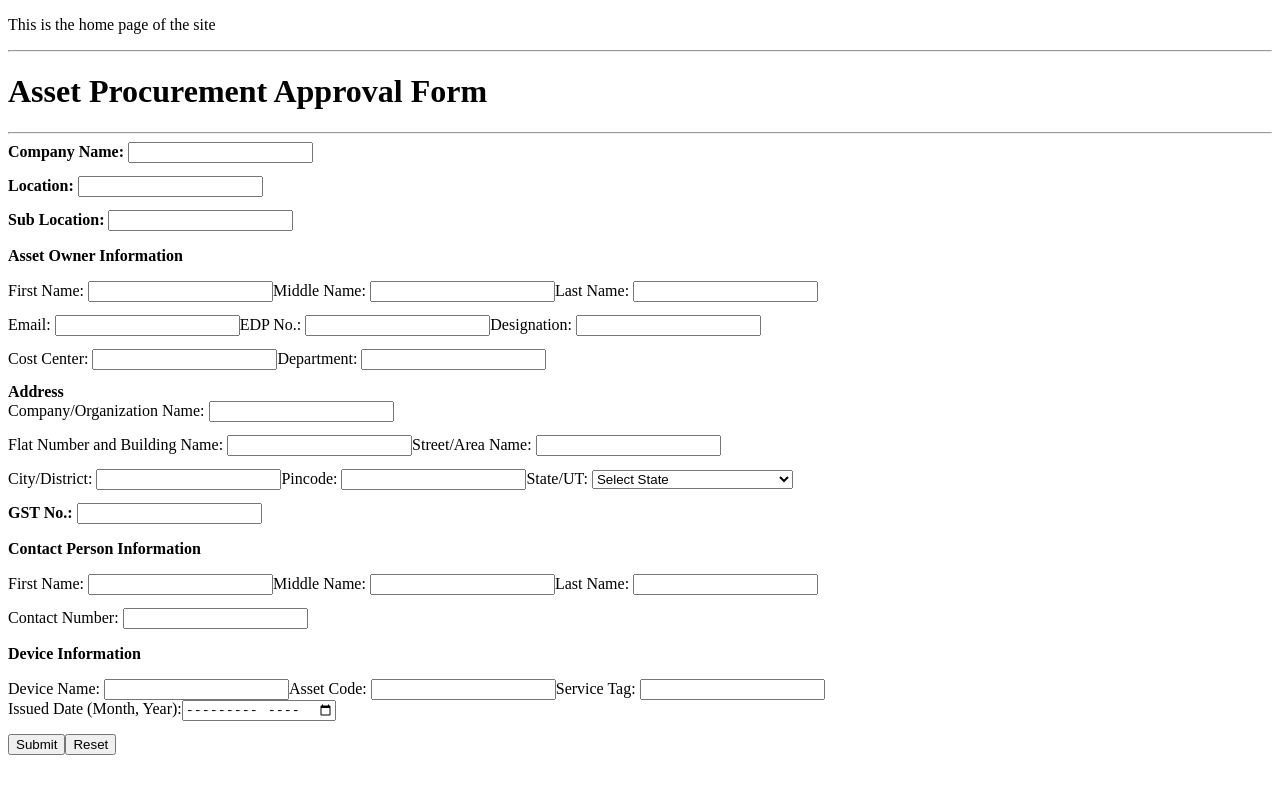
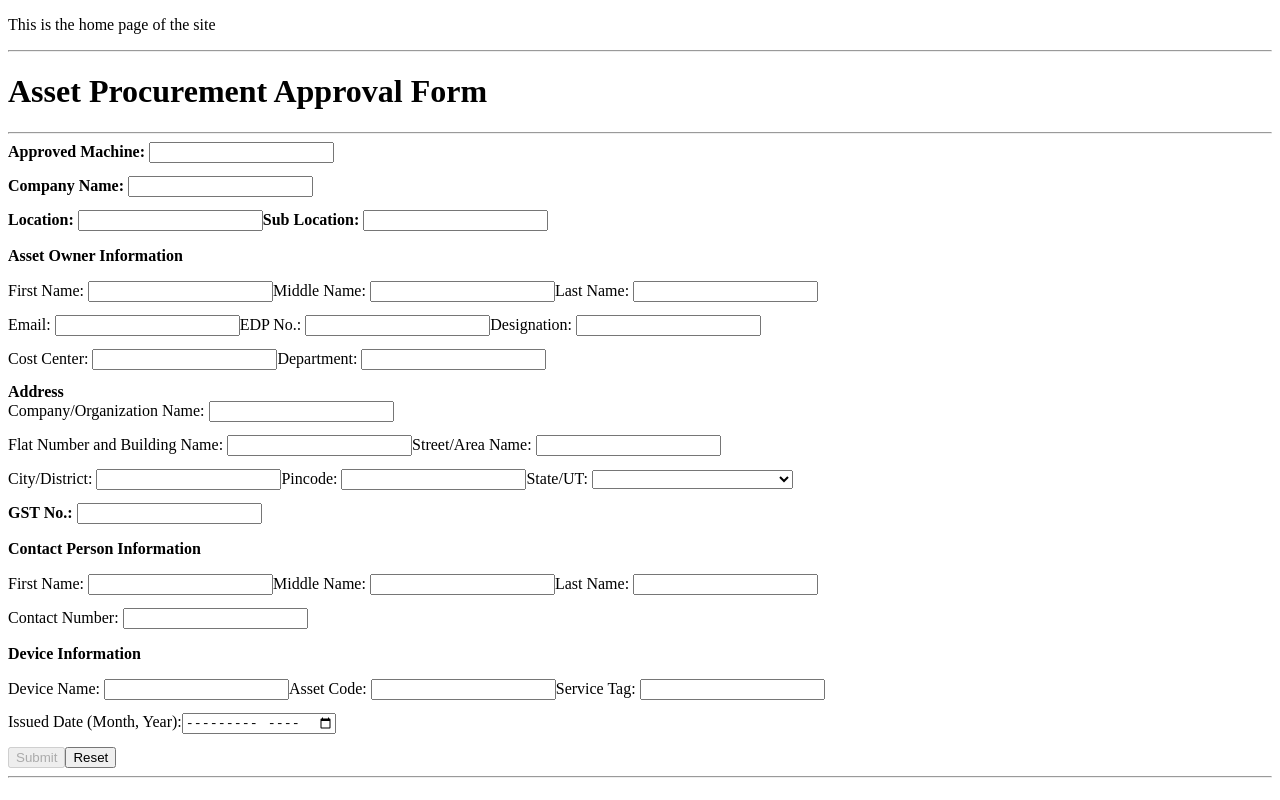
Before and after one commit to siddhantsaxena25/asset-procurement, an Angular app: page / in a window 1280 px wide. Built offline with nearby package versions, Linux system fonts and the light colour scheme.

Commit message:
Modification in the form

```diff
--- a/src/app/asset-request-form/asset-request-form.component.html
+++ b/src/app/asset-request-form/asset-request-form.component.html
@@ -1,17 +1,22 @@
 <div class="container">
     <h1>Asset Procurement Approval Form</h1>
     <hr>
-    <form>
+    <form #assetForm="ngForm" (ngSubmit)="submit(assetForm)" novalidate>
+        <!-- Approved Machine -->
+        <div class="form-group">
+            <label for="approvedMachine"><b>Approved Machine: </b></label>
+            <input type="text" id="approvedMachine" name="formInputField" class="form-control" [(ngModel)]="approvedMachine" required>
+        </div>
+        <pre></pre>
         <!-- Company Name and Location Information -->
         <div class="form-group">
             <label for="companyName"><b>Company Name: </b></label>
-            <input type="text" name="companyName" class="form-control">
+            <input type="text" id="companyName" name="formInputField" class="form-control" [(ngModel)]="companyName" required>
             <pre></pre>
             <label for="location"><b>Location: </b></label>
-            <input type="text" name="location" class="form-control">
-            <pre></pre>
+            <input type="text" id="location" name="formInputField" class="form-control" [(ngModel)]="location" required>
             <label for="subLocation"><b>Sub Location: </b></label>
-            <input type="text" name="subLocation" class="form-control">
+            <input type="text" id="subLocation" name="formInputField" class="form-control" [(ngModel)]="subLocation" required>
         </div>
         <pre></pre>
         <!-- Owner Information -->
@@ -19,30 +24,30 @@
             <p><b>Asset Owner Information</b></p>
             <!-- First Name -->
             <label for="assetOwnerFirstName">First Name: </label>
-            <input type="text" name="assetOwnerFirstName" class="form-control">
+            <input type="text" id="assetOwnerFirstName" name="formInputField" class="form-control" [(ngModel)]="assetOwnerFirstName" required>
             <!-- Middle Name -->
             <label for="assetOwnerMiddleName">Middle Name: </label>
-            <input type="text" name="assetOwnerMiddleName" class="form-control">
+            <input type="text" id="assetOwnerMiddleName" name="formInputField" class="form-control" [(ngModel)]="assetOwnerMiddleName">
             <!-- Last Name-->
             <label for="assetOwnerLastName">Last Name: </label>
-            <input type="text" name="assetOwnerLastName" class="form-control"><br>
+            <input type="text" id="assetOwnerLastName" name="formInputField" class="form-control" [(ngModel)]="assetOwnerLastName" required>
             <pre></pre>
             <!-- Email -->
             <label for="assetOwnerEmail">Email: </label>
-            <input type="email" name="assetOwnerEmail">
+            <input type="email" id="assetOwnerEmail" name="formInputField" class="form-control" [(ngModel)]="assetOwnerEmail" required>
             <!-- EDP No. -->
             <label for="edpNumber">EDP No.: </label>
-            <input type="text" name="edpNumber">
+            <input type="text" id="edpNumber" name="formInputField" class="form-control" [(ngModel)]="edpNumber" required>
             <!-- Designation -->
             <label for="assetOwnerDesignation">Designation: </label>
-            <input type="text" name="assetOwnerDesignation"><br>
+            <input type="text" id="assetOwnerDesignation" name="formInputField" class="form-control" [(ngModel)]="assetOwnerDesignation" required>
             <pre></pre>
             <!-- Cost Center -->
             <label for="costCenter">Cost Center: </label>
-            <input type="text" name="costCenter">
+            <input type="text" id="costCenter" name="formInputField" class="form-control" [(ngModel)]="costCenter" required>
             <!-- Department -->
             <label for="department">Department: </label>
-            <input type="text" name="department">
+            <input type="text" id="department" name="formInputField" class="form-control" [(ngModel)]="department" required>
         </div>
         <pre></pre>
         <!-- Delivery Address -->
@@ -50,24 +55,24 @@
             <div><b>Address</b></div>
             <!-- Company/Organization Name -->
             <label for="organizationName">Company/Organization Name: </label>
-            <input type="text" name="organizationName" class="form-control">
+            <input type="text" id="organizationName" name="formInputField" class="form-control" [(ngModel)]="organizationName" required>
             <pre></pre>
             <!-- Flat Number and Building Name -->
             <label for="flatBuilding">Flat Number and Building Name: </label>
-            <input type="text" name="flatBuilding" class="form-control">
+            <input type="text" id="flatBuilding" name="formInputField" class="form-control" [(ngModel)]="flatBuilding" required>
             <!-- Street Name -->
             <label for="streetName">Street/Area Name: </label>
-            <input type="text" name="streetName" class="form-control">
+            <input type="text" id="streetName" name="formInputField" class="form-control" [(ngModel)]="streetName" required>
             <pre></pre>
             <!-- City/District -->
             <label for="city">City/District: </label>
-            <input type="text" name="city" class="form-control">
+            <input type="text" id="city" name="formInputField" class="form-control" [(ngModel)]="city" required>
             <!-- Pincode -->
             <label for="pincode">Pincode: </label>
-            <input type="text" name="pincode" class="form-control">
+            <input type="text" id="pincode" name="formInputField" class="form-control" [(ngModel)]="pincode" required>
             <!-- State -->
             <label for="state">State/UT: </label>
-            <select name="state" class="form-control">
+            <select id="state" name="formInputField" class="form-control" [(ngModel)]="state" required>
                 <option value="" disabled selected>Select State</option>
                 <option value="Andaman and Nicobar Islands">Andaman and Nicobar Islands</option>
                 <option value="Andhra Pradesh">Andhra Pradesh</option>
@@ -107,13 +112,12 @@
                 <option value="Uttarakhand">Uttarakhand</option>
                 <option value="West Bengal">West Bengal</option>
             </select>
-            <pre></pre>
         </div>
         <pre></pre>
         <!-- GST -->
         <div class="form-group">
             <label for="gst"><b>GST No.: </b></label>
-            <input type="text" name="gst" class="form-control">
+            <input type="text" id="gst" name="formInputField" class="form-control" [(ngModel)]="gst" required>
         </div>
         <pre></pre>
         <!-- Contact Person Information -->
@@ -121,17 +125,17 @@
             <p><b>Contact Person Information</b></p>
             <!-- First Name -->
             <label for="contactPersonFirstName">First Name: </label>
-            <input type="text" name="contactPersonFirstName" class="form-control">
+            <input type="text" id="contactPersonFirstName" name="formInputField" class="form-control" [(ngModel)]="contactPersonFirstName" required>
             <!-- Middle Name -->
             <label for="contactPersonMiddleName">Middle Name: </label>
-            <input type="text" name="contactPersonMiddleName" class="form-control">
+            <input type="text" id="contactPersonMiddleName" name="formInputField" class="form-control" [(ngModel)]="contactPersonMiddleName">
             <!-- Last Name-->
             <label for="contactPersonLastName">Last Name: </label>
-            <input type="text" name="contactPersonLastName" class="form-control"><br>
+            <input type="text" id="contactPersonLastName" name="formInputField" class="form-control" [(ngModel)]="contactPersonLastName" required>
             <pre></pre>
             <!-- Phone Number -->
             <label for="contactPersonPhoneNumber">Contact Number: </label>
-            <input type="tel" name="contactPersonPhoneNumber">
+            <input type="tel" id="contactPersonPhoneNumber" name="formInputField" class="form-control" [(ngModel)]="contactPersonPhoneNumber" required>
         </div>
         <pre></pre>
         <!-- Old Device Information -->
@@ -139,19 +143,21 @@
             <p><b>Device Information</b></p>
             <!-- Device Name -->
             <label for="deviceName">Device Name: </label>
-            <input type="text" name="deviceName" class="form-control">
+            <input type="text" id="deviceName" name="formInputField" class="form-control" [(ngModel)]="deviceName" required>
             <!-- Asset Code -->
             <label for="assetCode">Asset Code: </label>
-            <input type="text" name="assetCode" class="form-control">
+            <input type="number" id="assetCode" name="formInputField" class="form-control" [(ngModel)]="assetCode" required>
             <!-- Service Tag -->
             <label for="serviceTag">Service Tag: </label>
-            <input type="text" name="serviceTag" class="form-control"><br>
+            <input type="text" id="serviceTag" name="formInputField" class="form-control" [(ngModel)]="serviceTag" required>
+            <pre></pre>
             <!-- Issued Date -->
             <label for="issuedDate">Issued Date (Month, Year):</label>
-            <input type="month" name="issuedDate" class="form-control">
+            <input type="month" id="issuedDate" name="formInputField" class="form-control" [(ngModel)]="issuedDate" required>
         </div>
         <pre></pre>
-        <button class="btn btn-primary" type="submit">Submit</button>
+        <button class="btn btn-primary" type="submit" [disabled]="assetForm.invalid">Submit</button>
         <button class="btn btn-secondary" type="reset">Reset</button>
     </form>
+    <hr>
 </div>
--- a/src/app/asset-request-form/asset-request-form.component.ts
+++ b/src/app/asset-request-form/asset-request-form.component.ts
@@ -1,4 +1,5 @@
 import { Component, OnInit } from '@angular/core';
+import { NgForm } from '@angular/forms';
 
 @Component({
   selector: 'app-asset-request-form',
@@ -12,4 +13,41 @@ export class AssetRequestFormComponent implements OnInit {
   ngOnInit(): void {
   }
 
+  approvedMachine: string | undefined;
+  companyName: string | undefined;
+  location: string | undefined;
+  subLocation: string | undefined;
+
+  assetOwnerFirstName: string | undefined;
+  assetOwnerMiddleName: string | undefined;
+  assetOwnerLastName: string | undefined;
+  assetOwnerEmail: string | undefined;
+  edpNumber: string | undefined;
+  assetOwnerDesignation: string | undefined;
+  costCenter: string | undefined;
+  department: string | undefined;
+
+  organizationName: string | undefined;
+  flatBuilding: string | undefined;
+  streetName: string | undefined;
+  city: string | undefined;
+  pincode: string | undefined;
+  state: string | undefined;
+
+  gst: string | undefined;
+
+  contactPersonFirstName: string | undefined;
+  contactPersonMiddleName: string | undefined;
+  contactPersonLastName: string | undefined;
+  contactPersonPhoneNumber: string | undefined;
+
+  deviceName: string | undefined;
+  assetCode: string | undefined;
+  serviceTag: string | undefined;
+  issuedDate: string | undefined;
+
+  submit(form: NgForm) {
+    console.log("Form Submitted",form);
+    console.log(this.contactPersonPhoneNumber, this.issuedDate);
+  }
 }
```
